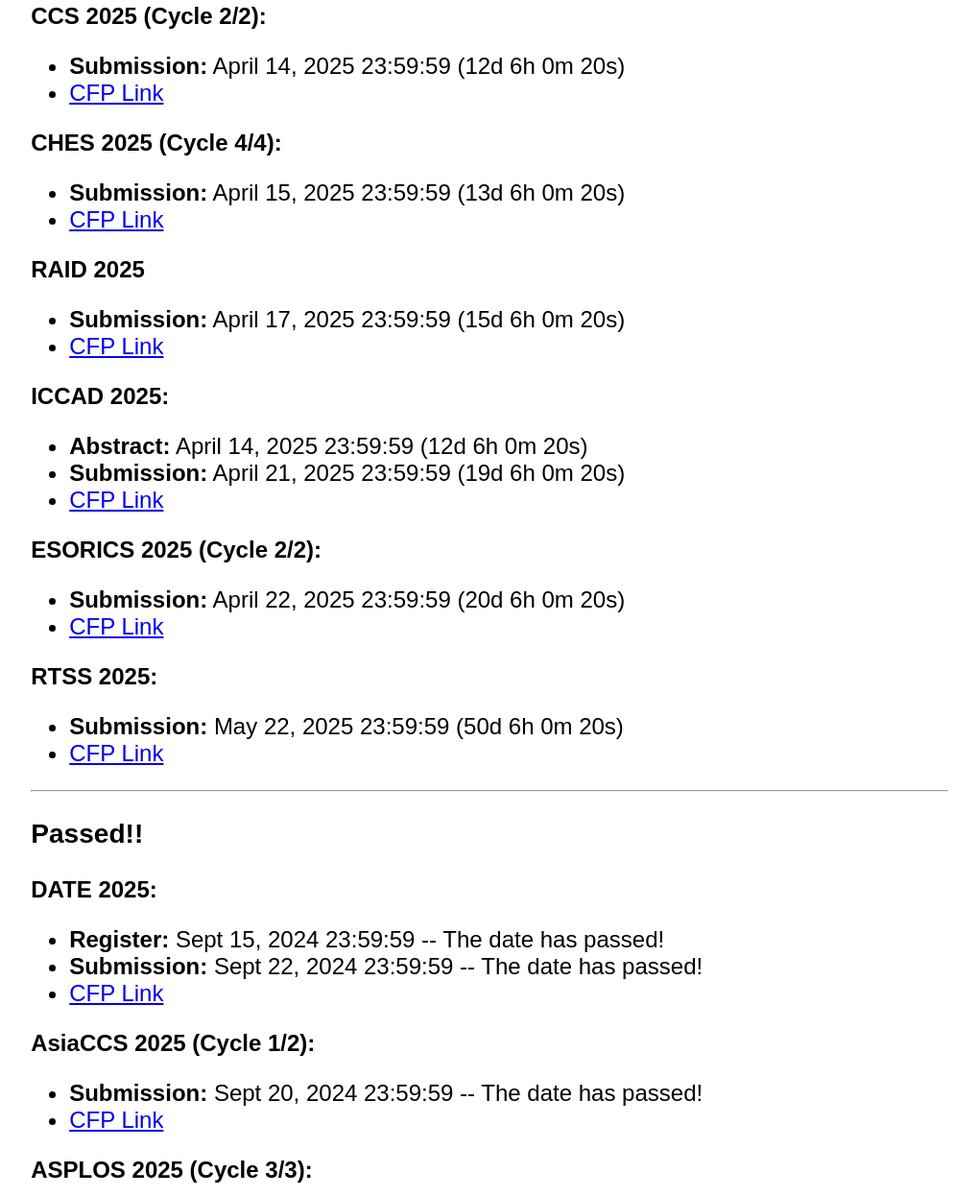
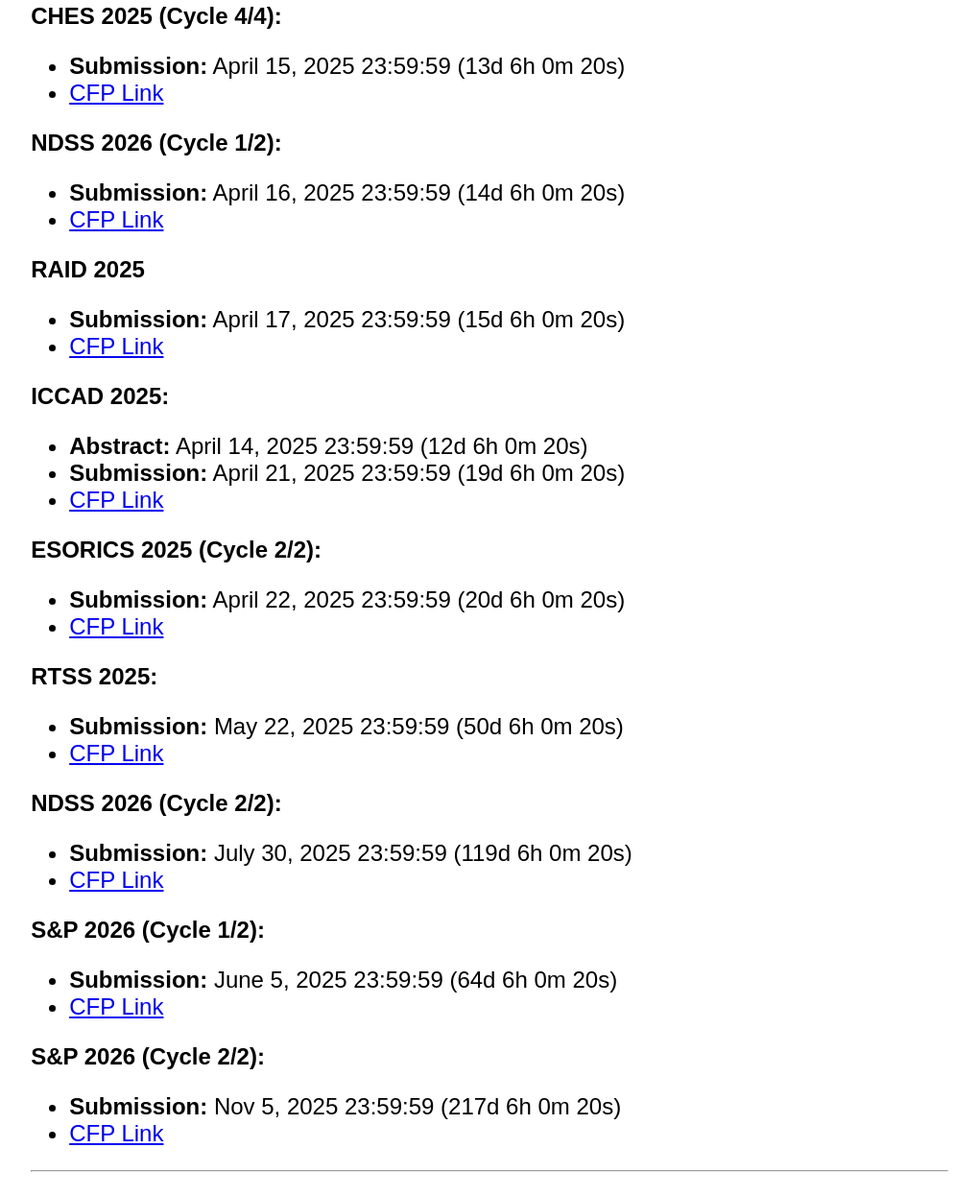
Before and after one commit to adamicaulfield/adamicaulfield.github.io, a plain HTML site: page deadlines.html in a window 1280 px wide. Shown: the part 471-1717 px from the top of the page at 96% size, without its empty margins (59-1078 px from the left). Drawn offline with Linux system fonts and the light colour scheme.

Commit message:
add some 2026

```diff
--- a/deadlines.html
+++ b/deadlines.html
@@ -37,12 +37,6 @@
     <hr>
     <div style="font-size:18pt;">
 
-    	<p><span style="font-weight:bold">WiSec 2025 (Cycle 2/2):</span></p>
-        <ul style="margin-top:0pt">
-        	<li><span style="font-weight:bold">Submission:</span> <span class="date">March 12, 2025 23:59:59</span></li>
-        	<li><a href="https://wisec2025.gmu.edu/">CFP Link</a></li>
-        </ul>
-
 	    <p><span style="font-weight:bold">EMSOFT 2025:</span></p>
 	    <ul style="margin-top:0pt">
 	    	<li><span style="font-weight:bold">Abstract:</span> <span class="date">March 23, 2025 23:59:59</span></li>
@@ -60,6 +54,12 @@
 	    <ul style="margin-top:0pt">
 	    	<li><span style="font-weight:bold">Submission:</span> <span class="date">April 15, 2025 23:59:59</span></li>
 	    	<li><a href="https://ches.iacr.org/2025/">CFP Link</a></li>
+	    </ul>
+
+	    <p><span style="font-weight:bold">NDSS 2026 (Cycle 1/2):</span></p>
+	    <ul style="margin-top:0pt">
+	    	<li><span style="font-weight:bold">Submission:</span> <span class="date">April 16, 2025 23:59:59</span></li>
+	    	<li><a href="https://www.ndss-symposium.org/ndss2026/submissions/call-for-papers/">CFP Link</a></li>
 	    </ul>
 
 	    <p><span style="font-weight:bold">RAID 2025</span></p>
@@ -87,6 +87,25 @@
 			<li><a href="https://2025.rtss.org/">CFP Link</a></li>
 		</ul>
 
+		<p><span style="font-weight:bold">NDSS 2026 (Cycle 2/2):</span></p>
+		<ul style="margin-top:0pt">
+			<li><span style="font-weight:bold">Submission:</span> <span class="date">July 30, 2025 23:59:59</span></li>
+			<li><a href="https://www.ndss-symposium.org/ndss2026/submissions/call-for-papers/">CFP Link</a></li>
+		</ul>
+
+		<p><span style="font-weight:bold">S&P 2026 (Cycle 1/2):</span></p>
+		<ul style="margin-top:0pt">
+			<li><span style="font-weight:bold">Submission:</span> <span class="date">June 5, 2025 23:59:59</span></li>
+			<li><a href="https://sp2026.ieee-security.org/cfpapers.html">CFP Link</a></li>
+		</ul>
+
+		<p><span style="font-weight:bold">S&P 2026 (Cycle 2/2):</span></p>
+		<ul style="margin-top:0pt">
+			<li><span style="font-weight:bold">Submission:</span> <span class="date">Nov 5, 2025 23:59:59</span></li>
+			<li><a href="https://sp2026.ieee-security.org/cfpapers.html">CFP Link</a></li>
+		</ul>
+
+		<!-- PASSED -->
 		<hr>
 		<h3>Passed!!</h3>
 		<p><span style="font-weight:bold">DATE 2025:</span></p>
@@ -233,6 +252,11 @@
         	<li><span style="font-weight:bold">Submission:</span> </span> <span class="date">Feb 28, 2025 23:59:59</span></li>
         	<li><a href="https://petsymposium.org/">CFP Link</a></li>
         </ul>
+        <p><span style="font-weight:bold">WiSec 2025 (Cycle 2/2):</span></p>
+        <ul style="margin-top:0pt">
+        	<li><span style="font-weight:bold">Submission:</span> <span class="date">March 12, 2025 23:59:59</span></li>
+        	<li><a href="https://wisec2025.gmu.edu/">CFP Link</a></li>
+        </ul>
 	</div>
 </div>
 
```
